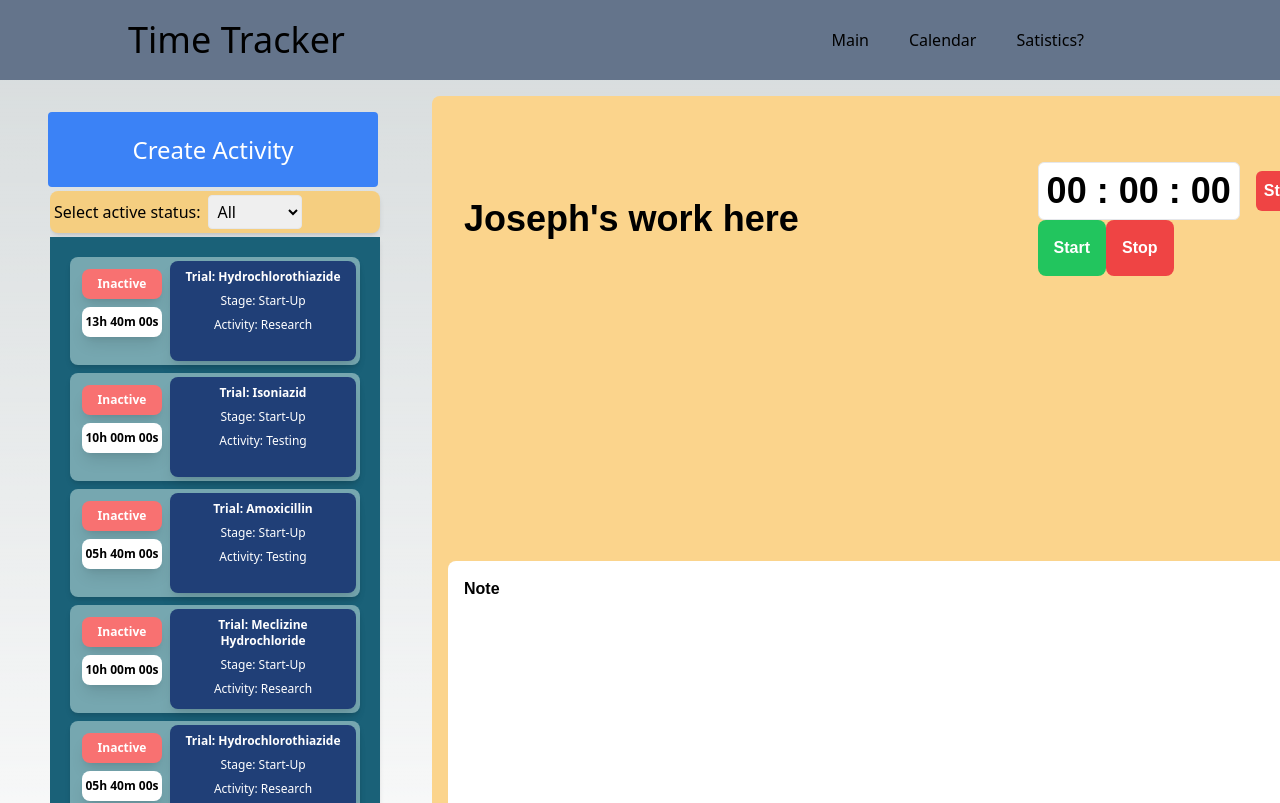
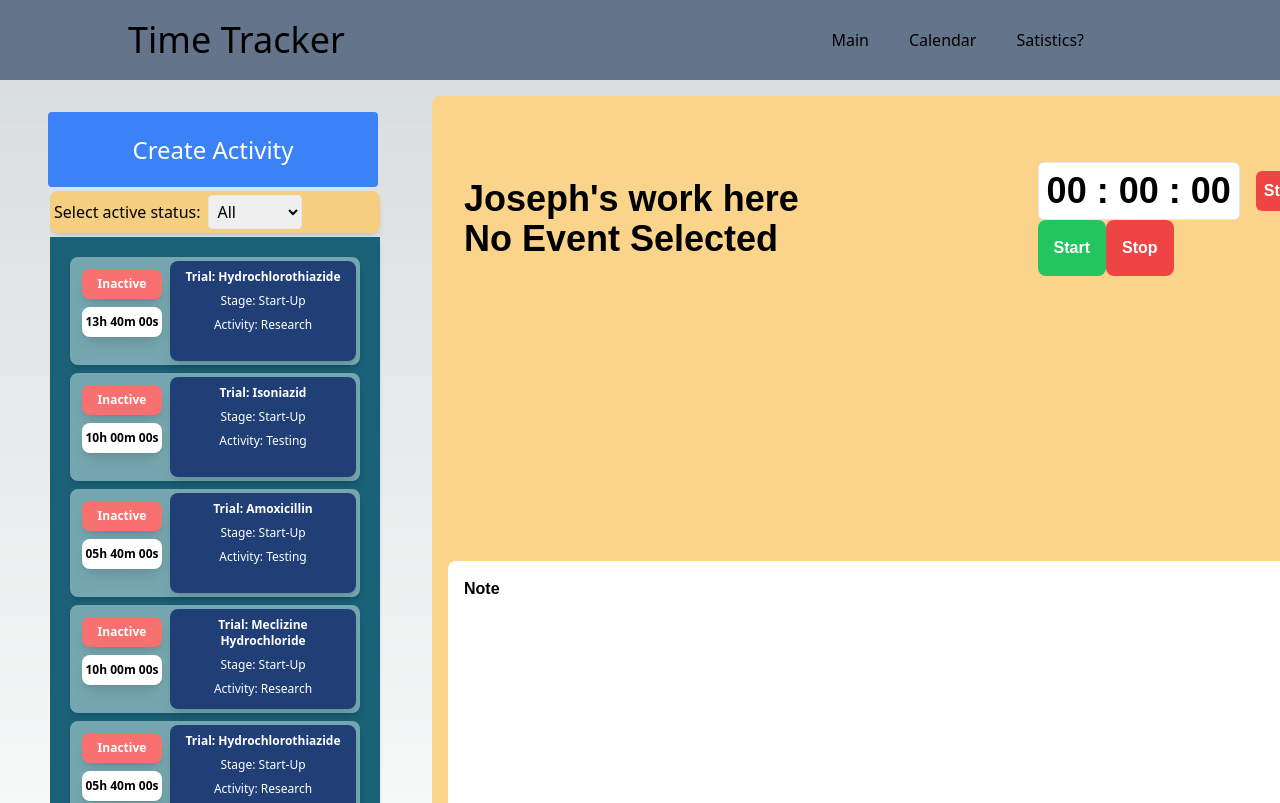
Before and after one commit to CHCTS-Microservices/TimeTracker, a Next.js app: page /main in a window 1280 px wide. Shown: the top 803 px of the page. Built offline with nearby package versions, Linux system fonts and the light colour scheme.

Commit message:
Fixed seleted event, ready to pull request

```diff
--- a/src/app/main/page.tsx
+++ b/src/app/main/page.tsx
@@ -1,12 +1,23 @@
-
+'use client'
 import TimerController from "@/components/TimerController";
 import  * as Struct from '@/app/utils/types'
 import SidePanel from '@/components/SidePanel';
+import React, { useState } from 'react';
 
 export default function Page() {
 
     const events : Struct.Event[] = Struct.dummyEvent;
-    const selectedEvent : Struct.Event = events[0];
+    // const selectedEvent : Struct.Event = events[0];
+
+    // Setting up a state to track which event has been selected by the user
+    // Initially set to null, meaning no event is selected at the start
+    const [selectedEvent, setSelectedEvent] = useState<Struct.Event | null>(null);
+
+    // Handler function to update the selectedEvent state
+    // when an event is selected from the side panel
+    function handleEventSelect(event: Struct.Event) {
+        setSelectedEvent(event);
+    }
 
     return (
         <>
@@ -27,7 +38,7 @@ export default function Page() {
                     </button>
                     {/* Sidebar */}
                     <div className="">
-                    <SidePanel events={events}/>
+                    <SidePanel events={events} selectedEvent={selectedEvent} onEventSelect={handleEventSelect}/>
                     </div>
                 </div>
 
@@ -48,6 +59,7 @@ export default function Page() {
                             {/* First Sub-Element */}
                             <div className="bg-244982 text-4xl text-black" >
                                 Joseph's work here
+                                <p>{selectedEvent ? selectedEvent.trialName : "No Event Selected"}</p>
                             </div>
                             {/* Second Sub-Element */}
                             <div className="flex justify-between items-center" style={{width: '40%'}}>
--- a/src/components/SidePanel.tsx
+++ b/src/components/SidePanel.tsx
@@ -5,10 +5,12 @@ import  * as Struct from '@/app/utils/types';
 
 // Interface to define the expected props for the SidePanel component
 interface SidePanelProps {
-    events: Struct.Event[];
-  }
+  events: Struct.Event[];
+  onEventSelect: (event: Struct.Event) => void;
+  selectedEvent: Struct.Event | null;
+}
 
-function SidePanel( {events} : SidePanelProps) {
+function SidePanel({ events, selectedEvent, onEventSelect}: SidePanelProps) {
     // sort events by active then by time
     events.sort((a, b) => {
       if (a.active && !b.active) {
@@ -26,7 +28,18 @@ function SidePanel( {events} : SidePanelProps) {
     return `${duration.hours}h ${duration.minutes}m ${duration.seconds}s`;
   }
 
-  const EventCard: React.FC<{ event: Struct.Event }> = ({ event }) => {
+  interface EventCardProps {
+    event: Struct.Event;
+    onEventSelect: (event: Struct.Event) => void;
+    selectedEvent: Struct.Event | null;
+  }
+
+  // an interface for the props expected by the `EventCard` component.
+  const EventCard: React.FC<EventCardProps> = ({ event, selectedEvent, onEventSelect }) => {
+
+    // Check if the current event is the selected event based on their IDs.
+    const isSelected = selectedEvent?.id === event.id;
+
     // Get the initial duration using timeCalc function
     const initialDuration = Struct.timeCalc(event);
     const initialSeconds = initialDuration.hours * 3600 + initialDuration.minutes * 60 + initialDuration.seconds;
@@ -69,13 +82,13 @@ function SidePanel( {events} : SidePanelProps) {
 
 
     return (
-        // ${event.active ? 'bg-[#f5ce80]' :'bg-[#76a7b0] ' }
-        <button className={`m-1 p-1 side-pannel-width rounded-lg shadow-md bg-[#76a7b0] hover:bg-[#f5ce80]`} >
+        // Container for the entire card, background color changes based on if the event is selected
+        <button className={`m-1 p-1 side-pannel-width rounded-lg shadow-md ${isSelected ? 'bg-[#f5ce80]' : 'bg-[#76a7b0]'} hover:bg-[#f5ce80]`} onClick={() => onEventSelect(event)}>
 
           {/* Using flexbox to layout inner elements of the card horizontally */}
           <div className="flex space-x-2 ">
             <div>
-              {/*Card: active label. Label indicating whether the event is active ("Tracking") or inactive */}
+              {/*Card: active label. Label indicating whether the event is active ("Tracking") or inactive. The background color changes based on the event's active status */}
               <div className={`flex items-center justify-center w-[80px] h-[30px] mt-2 ml-2 rounded-lg shadow-lg text-white  ${event.active ? 'bg-green-600' : 'bg-red-400'}`} >
                 <p className="text-xs font-semibold">{event.active ? 'Tracking' : 'Inactive'}</p>
               </div>
@@ -98,9 +111,11 @@ function SidePanel( {events} : SidePanelProps) {
     );
   }
     // State for managing the active filter status.
+    // It can be either `true` (Trackinig), `false` (Inactive), or `null` (show all).
     const [filterActive, setFilterActive] = useState<boolean | null>(null);
 
     // Filtering the list of events based on the active status filter.
+    // If `filterActive` is null, show all events. Otherwise, show events that match the active status.
     const filteredEvents = filterActive !== null
         ? events.filter(event => event.active === filterActive)
         : events;
@@ -128,7 +143,7 @@ function SidePanel( {events} : SidePanelProps) {
               {/* Event Cards */}
               <div className="bg-gray-100 p-4 shadow-md " style={{ background: 'rgb(26, 97, 120)', height: 'calc(784px - 2.5rem)', overflowY: 'auto', width: '330px' }}>
                   {filteredEvents.map(event => (
-                      <EventCard key={event.id} event={event} />
+                       <EventCard key={event.id} event={event} selectedEvent={selectedEvent} onEventSelect={onEventSelect}/>
                   ))}
               </div>
           </div>
```
